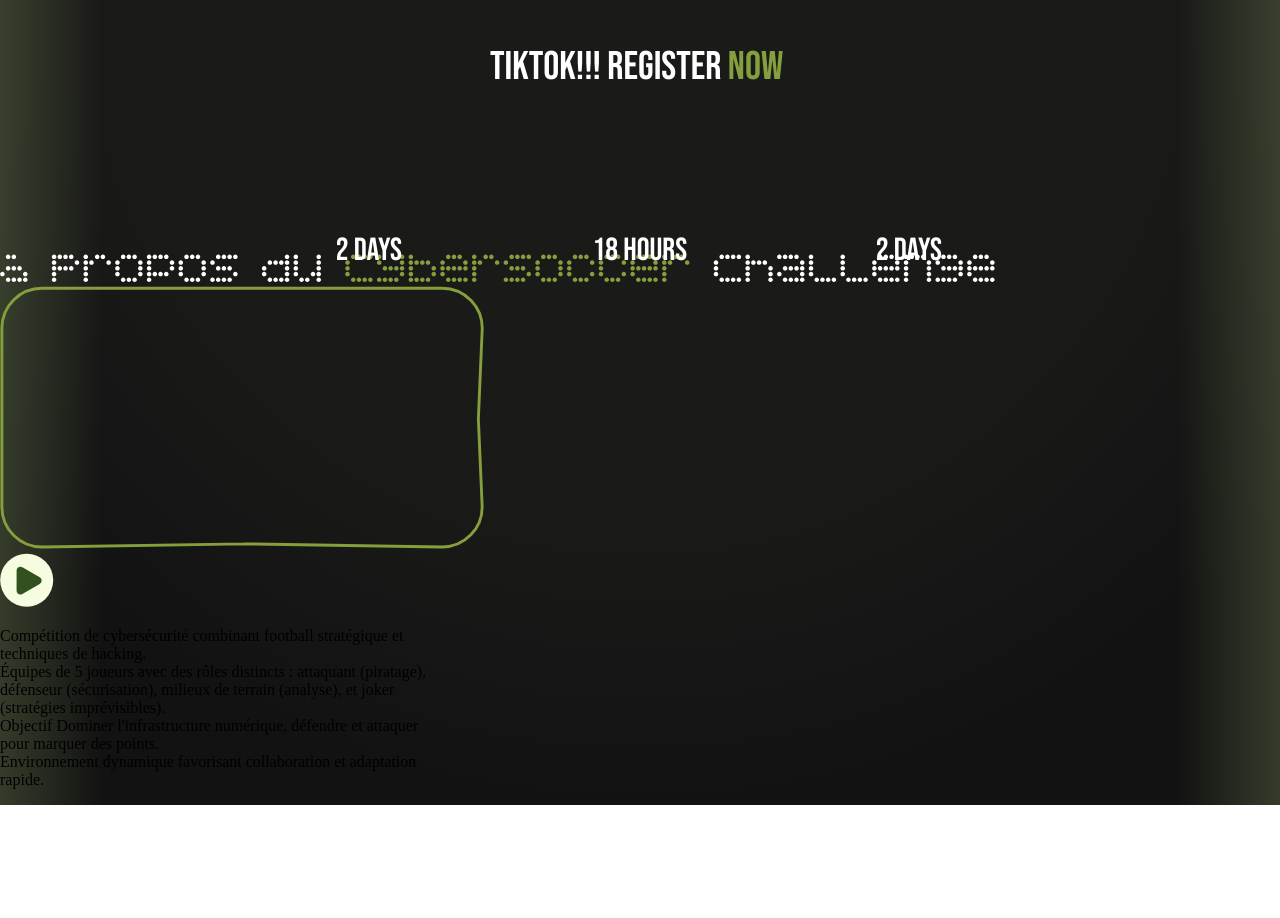
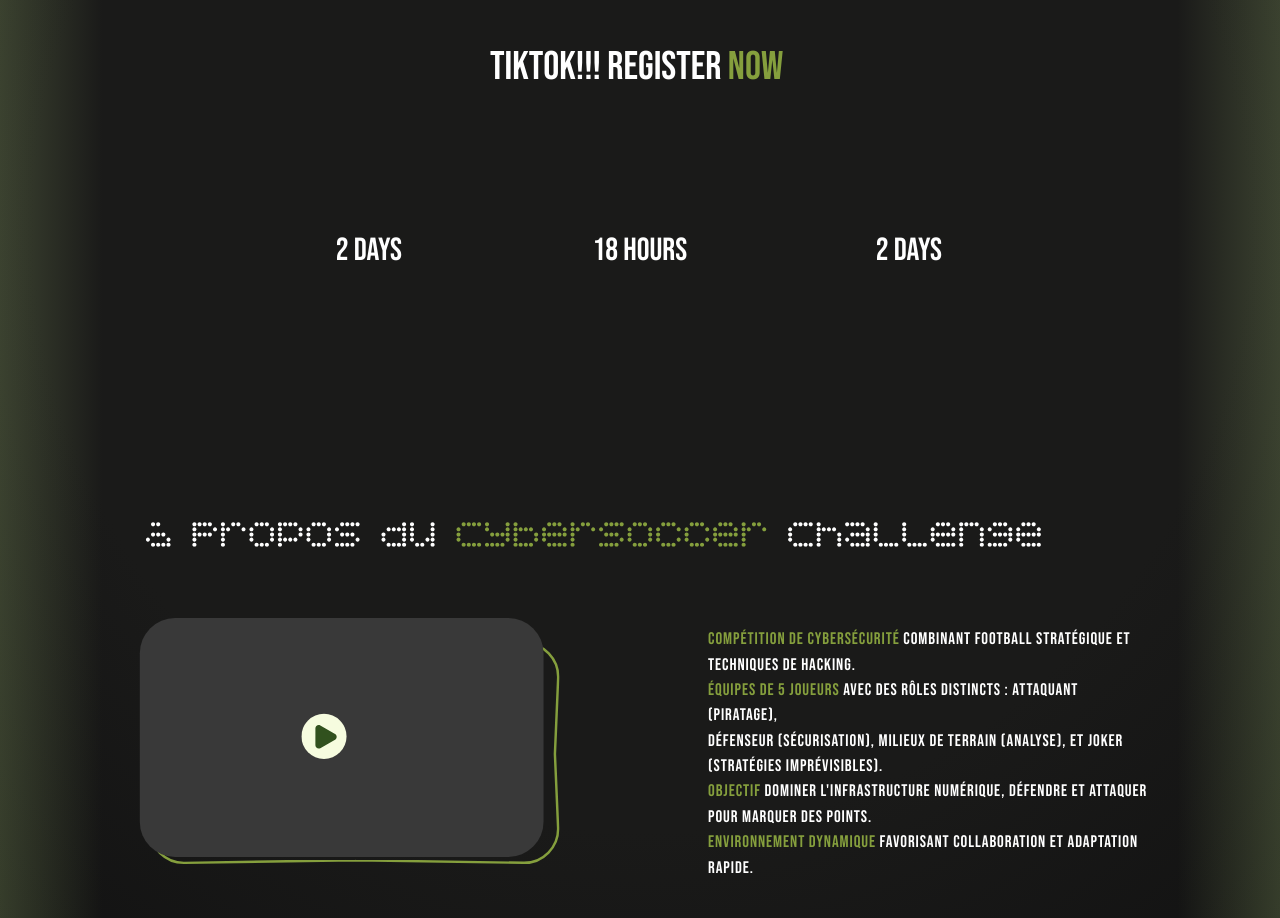
Before and after one commit to roudj245/cse_project, a plain HTML site: page index.html in a window 1280 px wide. Shown: the part 802-1720 px from the top of the page. Before the commit the page ends 1607 px from the top, so only its background shows below. Drawn offline with Linux system fonts and the light colour scheme.

Commit message:
Add files via upload

```diff
--- a/style.css
+++ b/style.css
@@ -180,3 +180,73 @@ position: absolute;
 right: 14mm;
 top: 12mm;
 }
+.page3{
+  height: 1000px;
+  width: 1000px;
+  display: flex;
+  flex-direction: column;
+  justify-content: center;
+  align-items: flex start;
+  position: relative;
+}
+.title3{
+  transform: scale(0.9); /* Réduit à 80% de la taille originale */
+  position: absolute;
+  top: 170px;
+  margin: 6rem;
+
+
+}
+
+.vid-para{
+  height: 300px;
+  width: 1150px;
+  display: flex;
+  flex-direction: row;
+  align-items: center;
+  justify-content: space-evenly;
+
+
+}
+.green{
+  color: #859F3D;
+font-family: "Bebas Neue";
+font-size: 16.800px;
+font-style: normal;
+font-weight: 400;
+line-height: 151.23%; /* 34.999px */
+letter-spacing: 0.926px;
+}
+.paragraph{
+  color: #FFF;
+font-family: "Bebas Neue", sans-serif;
+font-size: 16.800px;
+font-style: normal;
+font-weight: 400;
+line-height: 151.23%;
+letter-spacing: 0.926px;
+
+
+
+}
+.video{
+  margin: 7rem;
+  transform: scale(0.85);
+  position: relative;
+
+}
+.video2{
+  width: 474.586px;
+height: 280.607px;
+flex-shrink: 0;
+border-radius: 41.464px;
+background: #393939;
+position: absolute;
+top: -27px;
+left: -10px;
+}
+.play{
+  position: absolute;
+  top: 40%;
+  left: 40%;
+}
```
